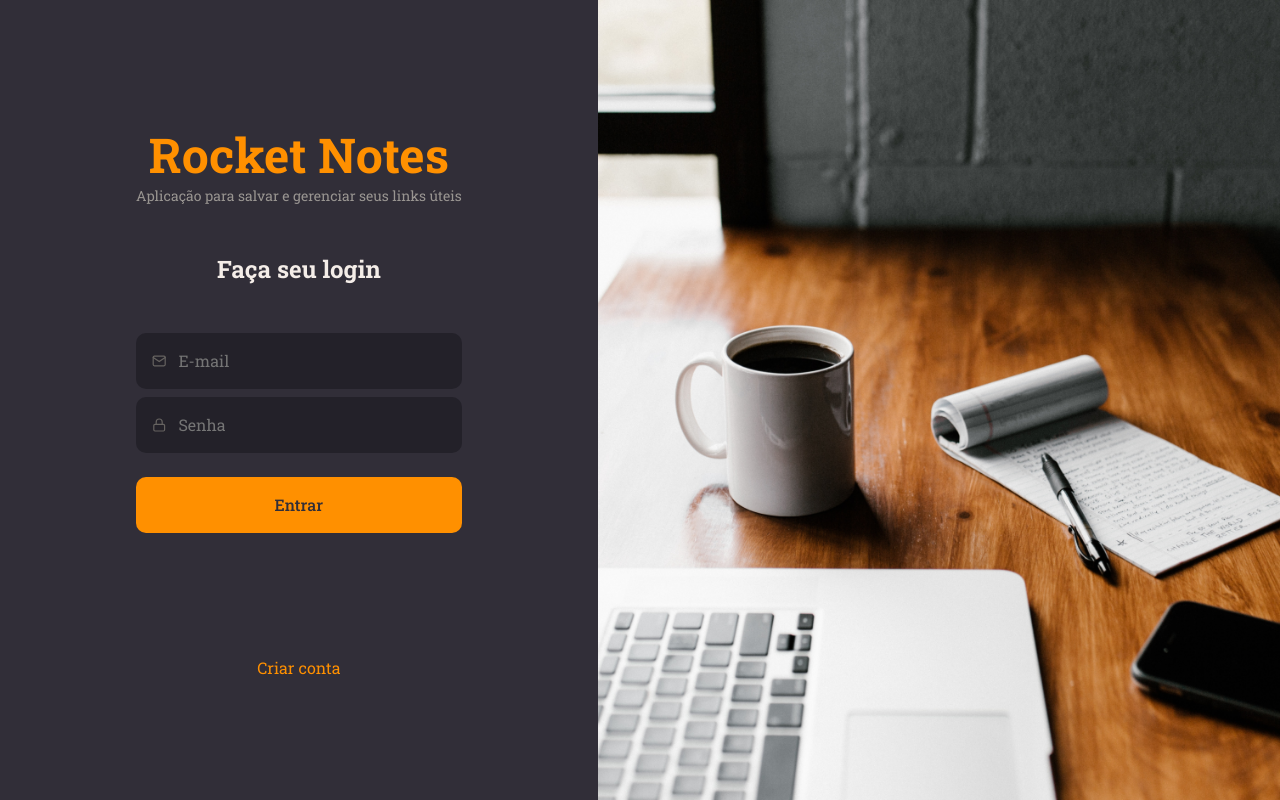
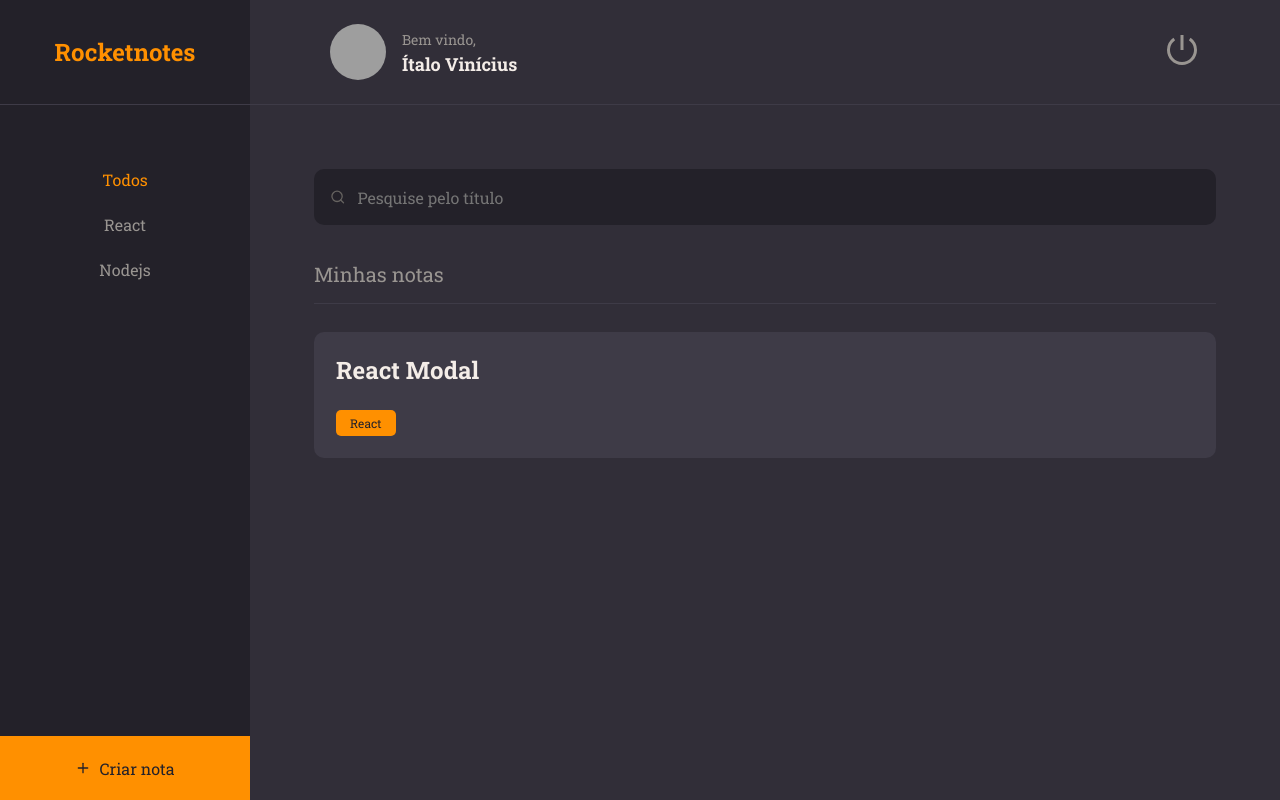
Before and after one commit to Italovini223/rocketnotes-frontend, a React (Vite) app: page / in a window 1280 px wide. Built offline with nearby package versions, Linux system fonts and the light colour scheme; grey boxes are pictures that could not be loaded.

Commit message:
✨feat: add routes into links

```diff
--- a/src/components/Header/index.jsx
+++ b/src/components/Header/index.jsx
@@ -4,7 +4,7 @@
 export function Header(){
   return(
     <Container>
-      <Profile>
+      <Profile to="/profile">
         <img
           src="https://github.com/Italovini223.png"
           alt="Imagem do usuário"
--- a/src/components/Header/styles.js
+++ b/src/components/Header/styles.js
@@ -1,4 +1,6 @@
 import styled from "styled-components";
+
+import { Link } from "react-router-dom";
 
 export const Container = styled.header`
   grid-area: header;
@@ -17,7 +19,7 @@
 
 `;
 
-export const Profile = styled.div`
+export const Profile = styled(Link)`
   display: flex;
   align-items: center;
 
--- a/src/pages/Home/index.jsx
+++ b/src/pages/Home/index.jsx
@@ -1,4 +1,7 @@
 import { FiPlus, FiSearch } from "react-icons/fi";
+
+import { Link } from "react-router-dom";
+
 import {Container, Brand, Menu, Search, Content, NewNote} from './styles';
 
 import {Header} from "../../components/Header"
@@ -39,7 +42,7 @@
         </Section>
       </Content>
 
-      <NewNote>
+      <NewNote to="new">
 
         <FiPlus />
         Criar nota
--- a/src/pages/Home/styles.js
+++ b/src/pages/Home/styles.js
@@ -1,4 +1,5 @@
 import styled from 'styled-components';
+import { Link } from 'react-router-dom';
 
 export const Container = styled.div`
   width: 100%;
@@ -62,12 +63,12 @@
   overflow-y: auto;
 
 `;
-export const NewNote= styled.button`
+export const NewNote= styled(Link)`
   grid-area: newnote;
 
+
   background-color: ${({theme}) => theme.COLORS.ORANGE};
-
-  border: none;
+  color: ${({theme}) => theme.COLORS.BACKGROUND_900};
 
   display: flex;
   align-items: center;
--- a/src/pages/New/index.jsx
+++ b/src/pages/New/index.jsx
@@ -1,4 +1,6 @@
 import { Container, Form } from "./styles";
+
+import { Link } from "react-router-dom";
 
 import {Header} from "../../components/Header"
 import { Input } from "../../components/Input";
@@ -16,9 +18,9 @@
         <Form>
           <header>
             <h1>Criar notas</h1>
-            <a href="/">
+            <Link to="/" href="/">
               Voltar
-            </a>
+            </Link>
           </header>
 
           <Input
--- a/src/pages/Profile/index.jsx
+++ b/src/pages/Profile/index.jsx
@@ -1,4 +1,7 @@
 import { Container, Form, Avatar } from "./styles";
+
+import { Link } from "react-router-dom";
+
 import {FiArrowLeft, FiUser, FiMail, FiLock, FiCamera} from 'react-icons/fi'
 
 import { Input } from "../../components/Input";
@@ -8,9 +11,9 @@
   return(
     <Container>
       <header>
-        <a href="/">
+        <Link to="/">
           <FiArrowLeft />
-        </a>
+        </Link>
       </header>
 
       <Form>
--- a/src/pages/SignIn/index.jsx
+++ b/src/pages/SignIn/index.jsx
@@ -1,5 +1,8 @@
 import { Background, Container, Form } from "./styles";
-import {FiLogIn, FiMail, FiLock} from 'react-icons/fi'
+
+import { Link } from "react-router-dom";
+
+import { FiMail, FiLock} from 'react-icons/fi'
 
 import { Input } from "../../components/Input";
 import {Button} from '../../components/Button';
@@ -27,7 +30,7 @@
       />
 
       <Button title="Entrar"/>
-      <a href="/register">Criar conta</a>
+      <Link to="/register">Criar conta</Link>
     </Form>
     <Background />
   </Container>
--- a/src/pages/SingUp/index.jsx
+++ b/src/pages/SingUp/index.jsx
@@ -1,4 +1,7 @@
 import { Background, Container, Form } from "./styles";
+
+import { Link } from "react-router-dom";
+
 import { FiUser, FiMail, FiLock} from 'react-icons/fi'
 
 import { Input } from "../../components/Input";
@@ -33,7 +36,7 @@
       />
 
       <Button title="Cadastrar"/>
-      <a href="/">Voltar para o login</a>
+      <Link to="/">Voltar para o login</Link>
     </Form>
   </Container>
  );
--- a/src/routes/index.jsx
+++ b/src/routes/index.jsx
@@ -7,7 +7,7 @@
 export function Routes(){
   return(
     <BrowserRouter>
-      <AuthRoutes />
+      <AppRoutes />
     </BrowserRouter>
   )
 }
```
